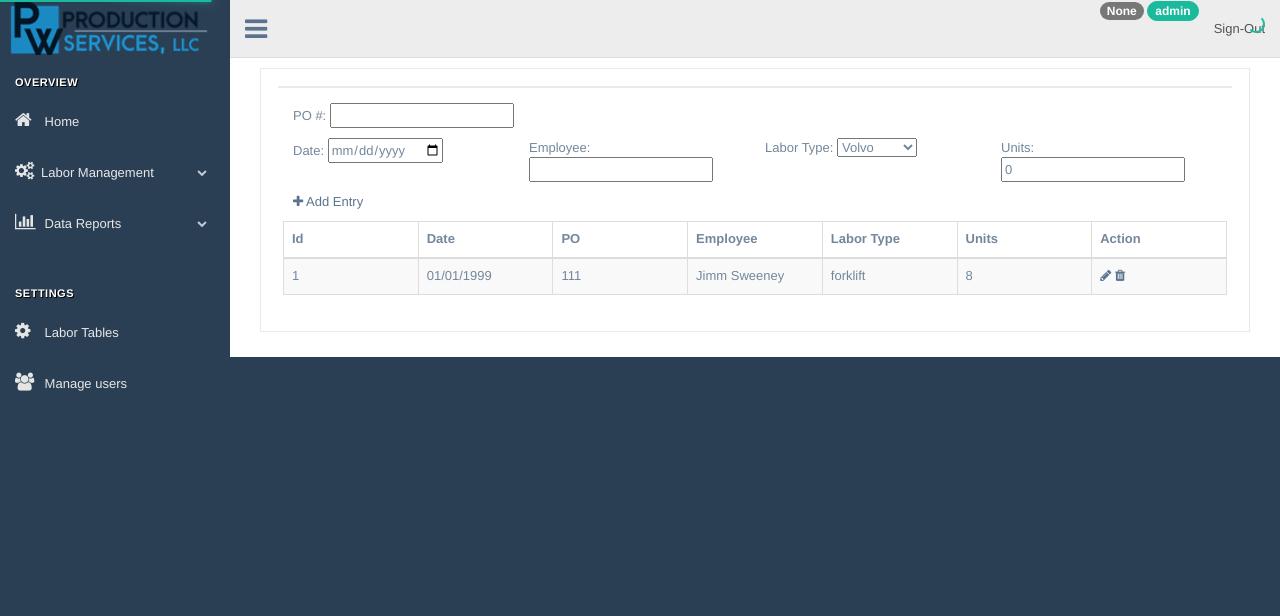
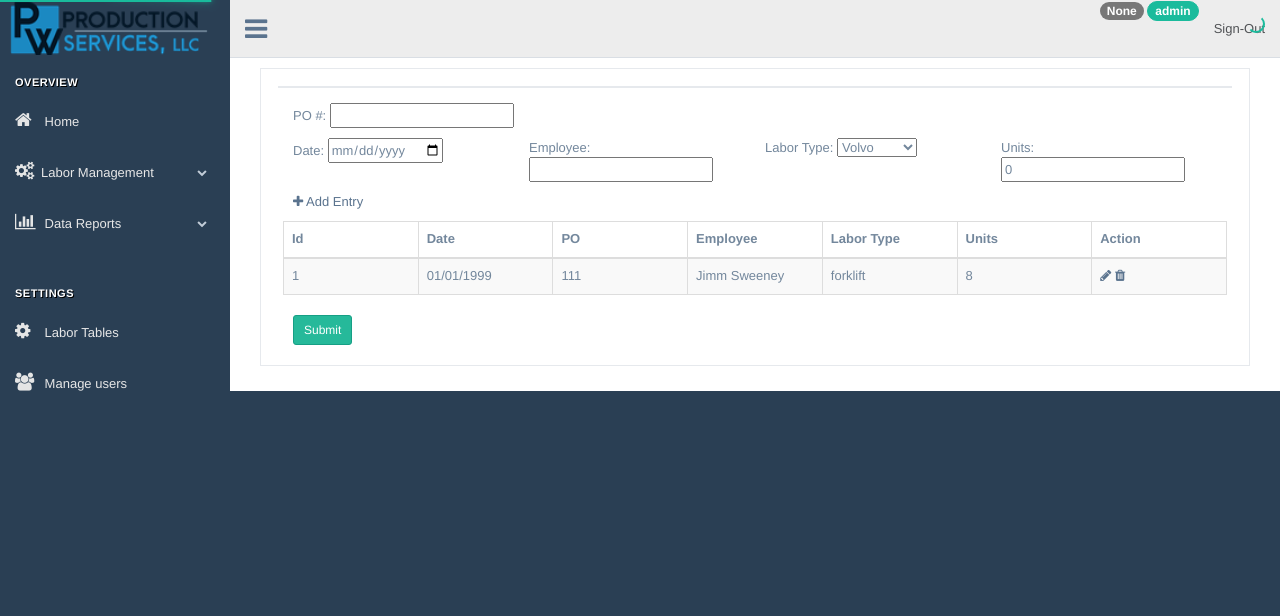
Before and after one commit to mlhatfield/pwproduction, a Flask app: page /po-management in a window 1280 px wide. Shown: the top 616 px of the page. Run offline with Flask 2, Linux system fonts and the light colour scheme; a user stored in the database is signed in; data comes from the database, SQL or seed files in the repository; parts of the project's set-up code (start-up, migrations or seed data) failed here and were passed over; some libraries are stand-ins or nearby versions.

Commit message:
Adding PO submission functionality

```diff
--- a/source/run.py
+++ b/source/run.py
@@ -299,5 +299,18 @@ def delete_po_entry():
         conn.close()
         return json.dumps({'success':True}), 200, {'ContentType':'application/json'}
 
+@app.route("/submit-site-pos", methods=["POST"])
+def submit_site_pos():
+    u = User(flask_login.current_user.role)
+    if request.method == 'POST':
+        data = json.loads(request.data)
+        strqry = """UPDATE labor SET submitted = 'True' WHERE siteid = '{}'""".format(u)
+        conn = sqlite3.connect('labor.db')
+        c = conn.cursor()
+        q = c.execute(strqry)
+        conn.commit()
+        conn.close()
+        return json.dumps({'success':True}), 200, {'ContentType':'application/json'}
+
 if __name__ == "__main__":
     app.run(host='0.0.0.0', port=5001, threaded=True, debug=True)
--- a/source/static/js/datatable-edit.js
+++ b/source/static/js/datatable-edit.js
@@ -41,6 +41,23 @@ $(document).ready(function() {
     UpdatePO(rowid, ponum, polabor, podate, pounit, poworker);
   });
 
+  $("#submit_pos_btn").click(function(){
+    SubmitPOs();
+  });
+
+  function SubmitPOs(){
+    $.ajax({
+      type: "POST",
+      contentType: "application/json; charset=utf-8",
+      url: "/submit-site-pos",
+      data: JSON.stringify({}),
+      success: function (data) {
+        window.location.reload();
+      },
+      dataType: "json"
+    });
+  }
+
   function CreatePO(ponum, polabor, podate, pounit, poworker){
     $.ajax({
       type: "POST",
--- a/source/templates/po_management.html
+++ b/source/templates/po_management.html
@@ -65,6 +65,10 @@
             {% endfor %}
           </tbody>
         </table>
+        <div class="clearfix"></div>
+        <div class="col-md-6 col-sm-6 col-xs-12 form-group pull-left">
+          <button href="#" class="btn btn-success btn-sm" id="submit_pos_btn">Submit</button>
+        </div>
       </div>
     </div>
   </div>
```
